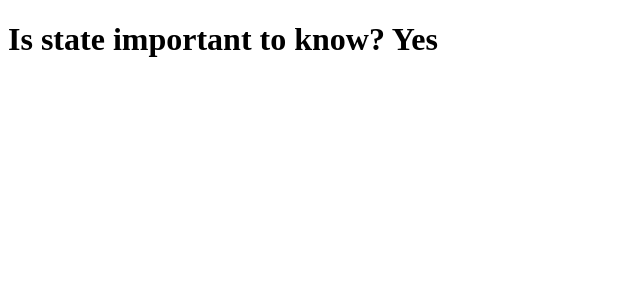
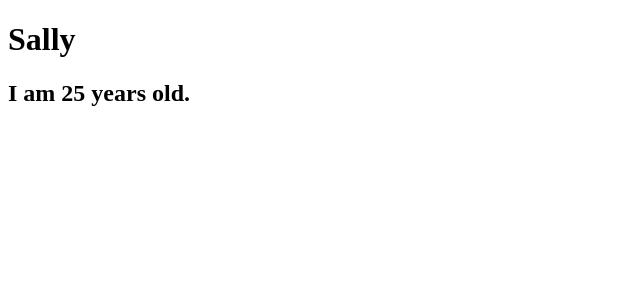
Before and after one commit to shomnathsomu/learn-reactJS, a React (Create React App) app: page / in a window 1280 px wide. Shown: the top 300 px of the page, without its empty margins (0-640 px from the left). Built offline with nearby package versions, Linux system fonts and the light colour scheme.

Commit message:
state practice

```diff
--- a/src/App.js
+++ b/src/App.js
@@ -1,4 +1,4 @@
-import React from 'react';
+import React, {Component} from 'react';
 
 //import Header from './components/Header';
 //import Footer from './components/Footer';
@@ -60,7 +60,7 @@ import React from 'react';
 // }
 
 // class based components
-class App extends React.Component {
+class App extends Component {
 
   // yourMethodHere() {
 
@@ -70,7 +70,8 @@ class App extends React.Component {
   constructor() {
     super();
     this.state = {
-      answer: "Yes"
+      name: "Sally",
+      age: 25
     }
   }
 
@@ -80,7 +81,9 @@ class App extends React.Component {
 
     return(
       <div>
-        <h1>Is state important to know? {this.state.answer}</h1>
+        {/* <h1>Is state important to know? {this.state.answer}</h1> */}
+        <h1>{this.state.name}</h1>
+        <h2>I am {this.state.age} years old.</h2>
       </div>
     )
 
```
